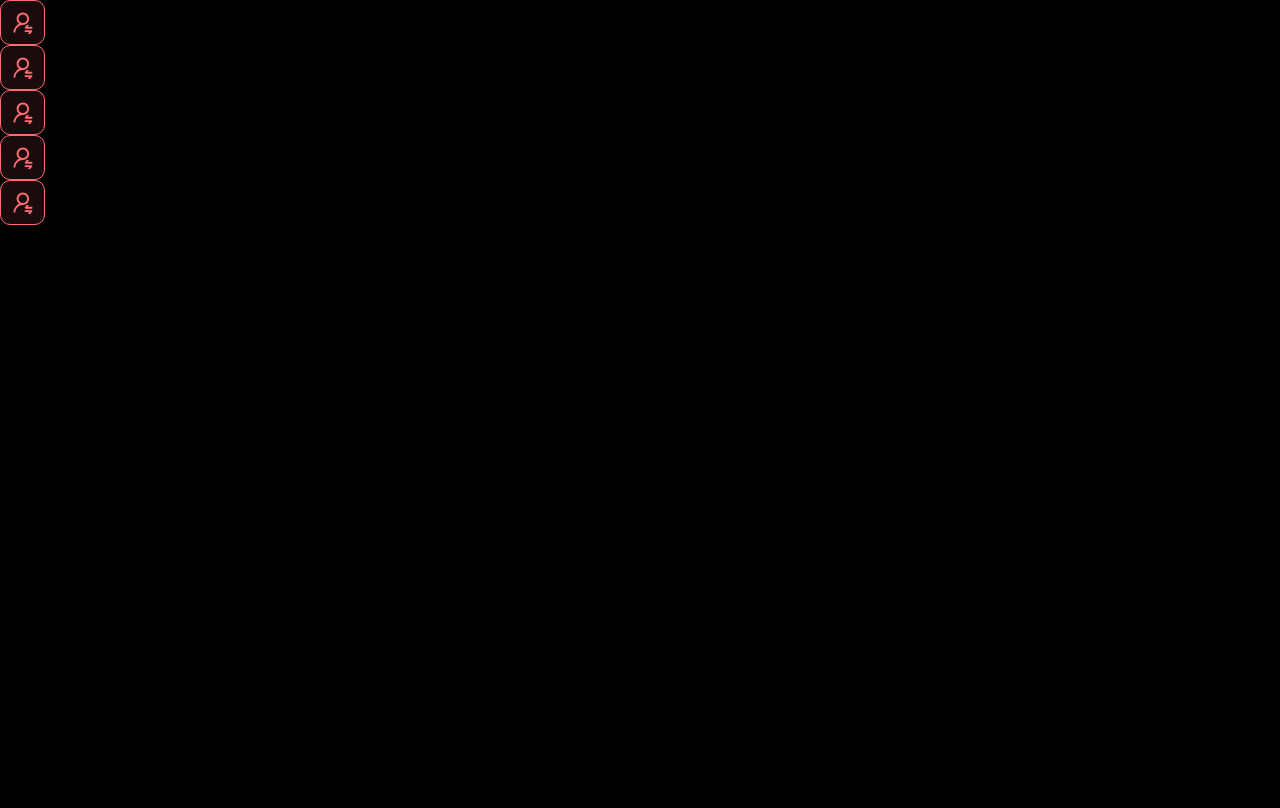
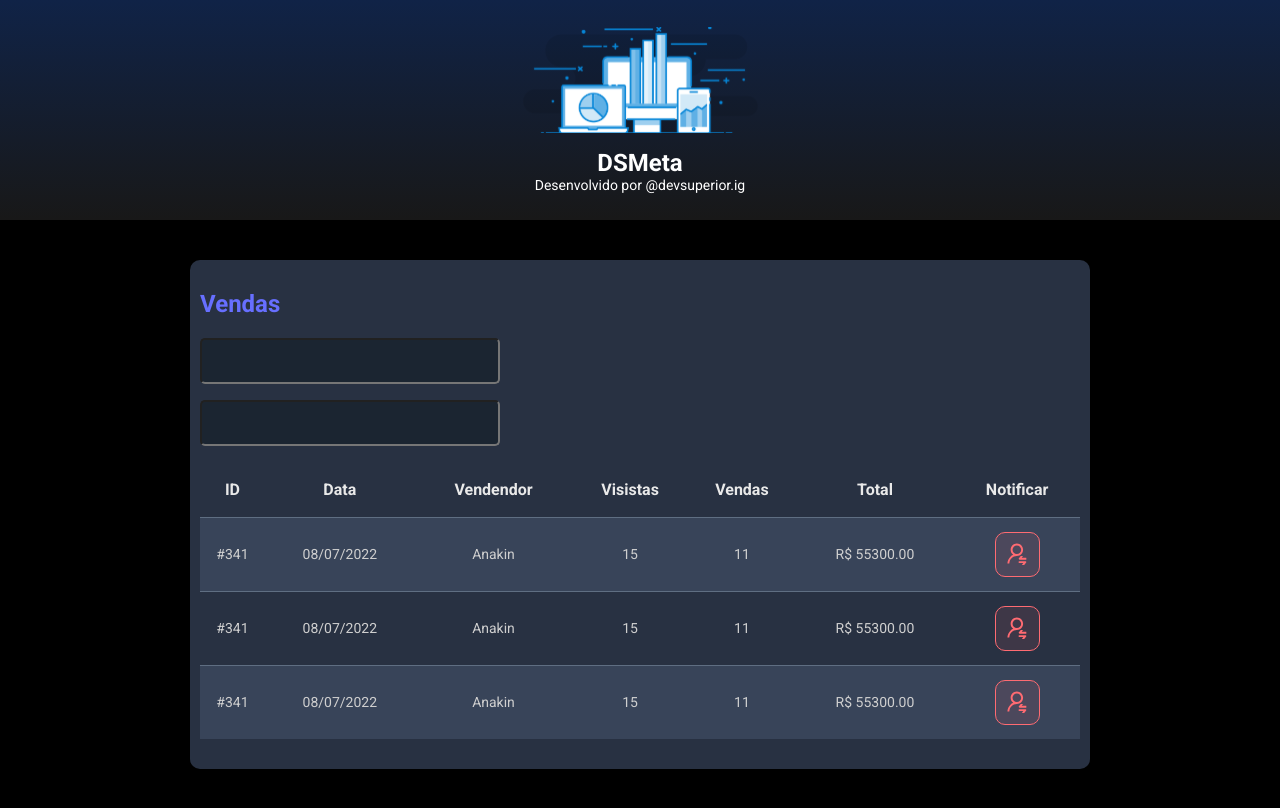
Before and after one commit to leandbs2022/dsmeta, a React (Vite) app in the folder frontend/: page / in a window 1280 px wide. Built offline with nearby package versions, Linux system fonts and the light colour scheme.

Commit message:
other Component

```diff
--- a/frontend/src/App.tsx
+++ b/frontend/src/App.tsx
@@ -1,9 +1,17 @@
+import Header from "./components/Header"
+import Salescard from "./components/SalesCard"
 import NotificationButton from "./components/NotificationButton"
-
 function App() {
     return (
         <>
-            <NotificationButton /><NotificationButton /><NotificationButton /><NotificationButton /><NotificationButton />
+            <Header />
+            <main>
+                <section id="sales">
+                    <div className="dsmeta-container">
+                        <Salescard />
+                    </div>
+                </section>
+            </main>
         </>
     )
 }
--- /dev/null
+++ b/frontend/src/components/Header/index.tsx
@@ -0,0 +1,17 @@
+import logo from '../../assets/img/logo.svg'
+import './styles.css'
+
+function Header() {
+    return (
+        <>
+            <header>
+                <div className="dsmeta-logo-container">
+                <img src={logo} alt=""></img>
+                        <h1>DSMeta</h1>
+                        <p>Desenvolvido por <a href="https://www.instagram.com/devsuperior.ig/?hl=pt" target="_black">@devsuperior.ig</a></p>
+                </div>
+            </header>
+        </>
+    )
+}
+export default Header
--- /dev/null
+++ b/frontend/src/components/Header/styles.css
@@ -0,0 +1,27 @@
+header {
+    background: linear-gradient(180deg, #102347 0%, #181818 100%);
+    height: 220px;
+    display: flex;
+    align-items: center;
+    justify-content: center;
+}
+
+.dsmeta-logo-container {
+    display: flex;
+    flex-direction: column;
+    align-items: center;
+}
+
+.dsmeta-logo-container img {
+    width: 235px;
+}
+
+.dsmeta-logo-container h1 {
+    margin-top: 15px;
+    font-size: 24px;
+}
+
+.dsmeta-logo-container p {
+    font-size: 14px;
+    font-weight: 300px;
+}
--- a/frontend/src/components/NotificationButton/index.tsx
+++ b/frontend/src/components/NotificationButton/index.tsx
@@ -2,10 +2,9 @@ import icon from '../../assets/img/notification-icon.svg'
 import './styles.css'
 function NotificationButton() {
     return (
-       <div className="dsmeta-red-btn">
+        <div className="dsmeta-red-btn">
             <img src={icon} alt=""></img>
         </div>
     )
 }
-
 export default NotificationButton
--- a/frontend/src/components/NotificationButton/styles.css
+++ b/frontend/src/components/NotificationButton/styles.css
@@ -5,7 +5,7 @@
     border: 1px solid #ff6b72;
     border-radius: 10px;
     display: flex;
-    align-items: center;
-    justify-content: center;
+    align-items:center;
+    justify-content:center;
     cursor: pointer;
 }
--- /dev/null
+++ b/frontend/src/components/SalesCard/index.tsx
@@ -0,0 +1,75 @@
+import NotificationButton from '../NotificationButton'
+import './styles.css'
+function SalesCard() {
+    return (
+        <>
+            <div className="dsmeta-card">
+                <h2 className="dsmeta-sales-title">Vendas</h2>
+                <div className="dsmeta-form-control-container">
+                    <input type="text" className="dsmeta-form-control" />
+                </div>
+                <div className="dsmeta-form-control-container">
+                    <input type="text" className="dsmeta-form-control" />
+                </div>
+                <div>
+                    <table className="dsmeta-sales-table">
+                        <thead>
+                            <tr>
+                                <th className="show992">ID</th>
+                                <th className="show576">Data</th>
+                                <th>Vendendor</th>
+                                <th className="show992">Visistas</th>
+                                <th className="show992">Vendas</th>
+                                <th>Total</th>
+                                <th>Notificar</th>
+                            </tr>
+                        </thead>
+                        <tbody>
+                            <tr>
+                                <td className="show992">#341</td>
+                                <td className="show576">08/07/2022</td>
+                                <td>Anakin</td>
+                                <td className="show992">15</td>
+                                <td className="show992">11</td>
+                                <td>R$ 55300.00</td>
+                                <td>
+                                    <div className="dsmeta-red-btn-container">
+                                    <p className="direita"><NotificationButton /></p>
+                                    </div>
+                                </td>
+                            </tr>
+                            <tr>
+                                <td className="show992">#341</td>
+                                <td className="show576">08/07/2022</td>
+                                <td>Anakin</td>
+                                <td className="show992">15</td>
+                                <td className="show992">11</td>
+                                <td>R$ 55300.00</td>
+                                <td>
+                                    <div className="dsmeta-red-btn-container">
+                                        <p className="direita"><NotificationButton /></p>
+                                    </div>
+                                </td>
+                            </tr>
+                            <tr>
+                                <td className="show992">#341</td>
+                                <td className="show576">08/07/2022</td>
+                                <td>Anakin</td>
+                                <td className="show992">15</td>
+                                <td className="show992">11</td>
+                                <td>R$ 55300.00</td>
+                                <td>
+                                <div className="dsmeta-red-btn-container">
+                                <p className="direita"><NotificationButton /></p>
+                                </div>
+                                </td>
+                            </tr>
+                        </tbody>
+                    </table>
+                </div>
+            </div>
+        </>
+    )
+}
+
+export default SalesCard
--- /dev/null
+++ b/frontend/src/components/SalesCard/styles.css
@@ -0,0 +1,80 @@
+.dsmeta-card {
+    background-color: #283142;
+    border-radius: 10px;
+    padding: 30px 10px;
+
+}
+.dsmeta-sales-title {
+    color: #676FFF;
+    font-size: 24px;
+    margin-bottom: 20px;
+}
+
+.dsmeta-form-control {
+    height: 46px;
+    width: 100%;
+    background-color: #1B2531;
+    border: 1px solid color #384459;
+    border-radius: 5px;
+    color: #9AAABE;
+    padding: 0px 20px;
+    font-size: 18px;
+}
+
+.dsmeta-form-control-container {
+    margin-bottom: 16px;
+    max-width: 300px;
+}
+
+.dsmeta-sales-table {
+    width: 100%;
+    border-spacing: 0;
+    border-collapse: collapse;
+}
+
+.dsmeta-sales-table thead {
+    height: 55px;
+    font-size: 16px;
+    font-weight: 700px;
+    color: #E9E9E9;
+}
+
+.dsmeta-sales-table tbody {
+    font-size: 14px;
+    font-weight: 400px;
+    color: #CFCFCF;
+    text-align: center;
+}
+
+#sales {
+    padding: 40px 10px;
+
+}
+
+.dsmeta-sales-table tbody tr {
+    height: 74px;
+    border-top: 1px solid #5f6e82;
+
+}
+
+.dsmeta-sales-table tbody tr:nth-child(odd) {
+    background-color: #242c3b;
+    background-color: #384459;
+}
+
+.dsmeta-sales-table tbody tr:hover>td {
+    background-color: #242c3b;
+
+}
+
+
+.dsmeta-logo-container {
+    display: flex;
+    flex-direction: column;
+    align-items: center;
+}
+.direita{
+    display: flex;
+    align-items:center;
+    justify-content:center;
+}
--- a/frontend/src/index.css
+++ b/frontend/src/index.css
@@ -19,3 +19,14 @@ a:visited {
     color: unset;
     text-decoration: none;
 }
+.dsmeta-container {
+    width: 100%;
+    max-width: 900px;
+    margin: 0 auto;
+}
+
+.dsmeta-sales-title {
+    color: #676FFF;
+    font-size: 24px;
+    margin-bottom: 20px;
+}
```
